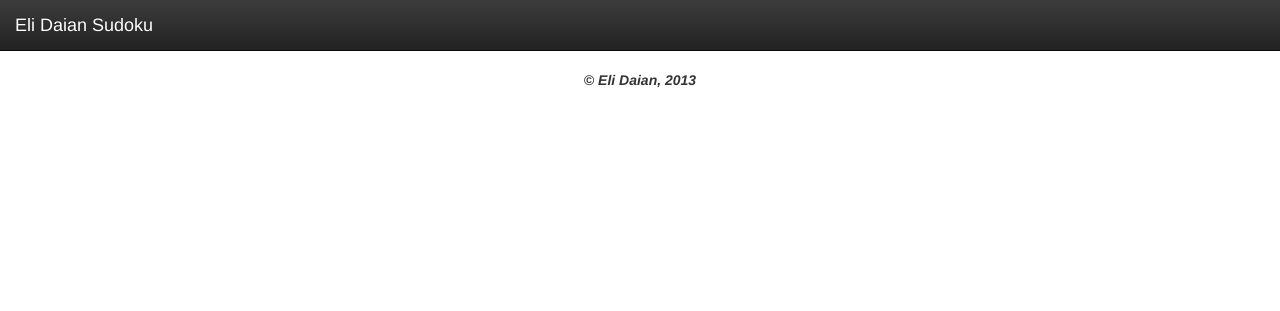
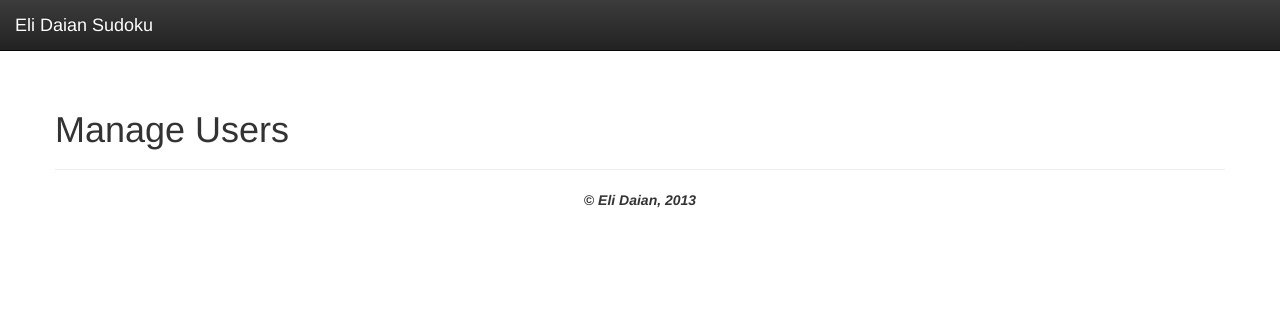
Before and after one commit to elidaian/sudoku, a Python web app: template src/server/templates/manage.html in a window 1280 px wide. Shown: the top 311 px of the page. Run offline with Jinja, Linux system fonts and the light colour scheme; the template is opened without the code that fills it, so the values that code supplies are empty; some libraries are stand-ins or nearby versions.

Commit message:
Fixed title in layout

```diff
--- a/src/server/templates/layout.html
+++ b/src/server/templates/layout.html
@@ -58,7 +58,7 @@
 </nav>
 <div class="container">
     <div class="row">
-        <div class="page-header>{%- block title %}{%- endblock %}</div>
+        <div class="page-header"><h1>{%- block title %}{%- endblock %}</h1></div>
     </div>
     <div class="row">
         {%- for category, message in get_flashed_messages(with_categories=true) %}
```
